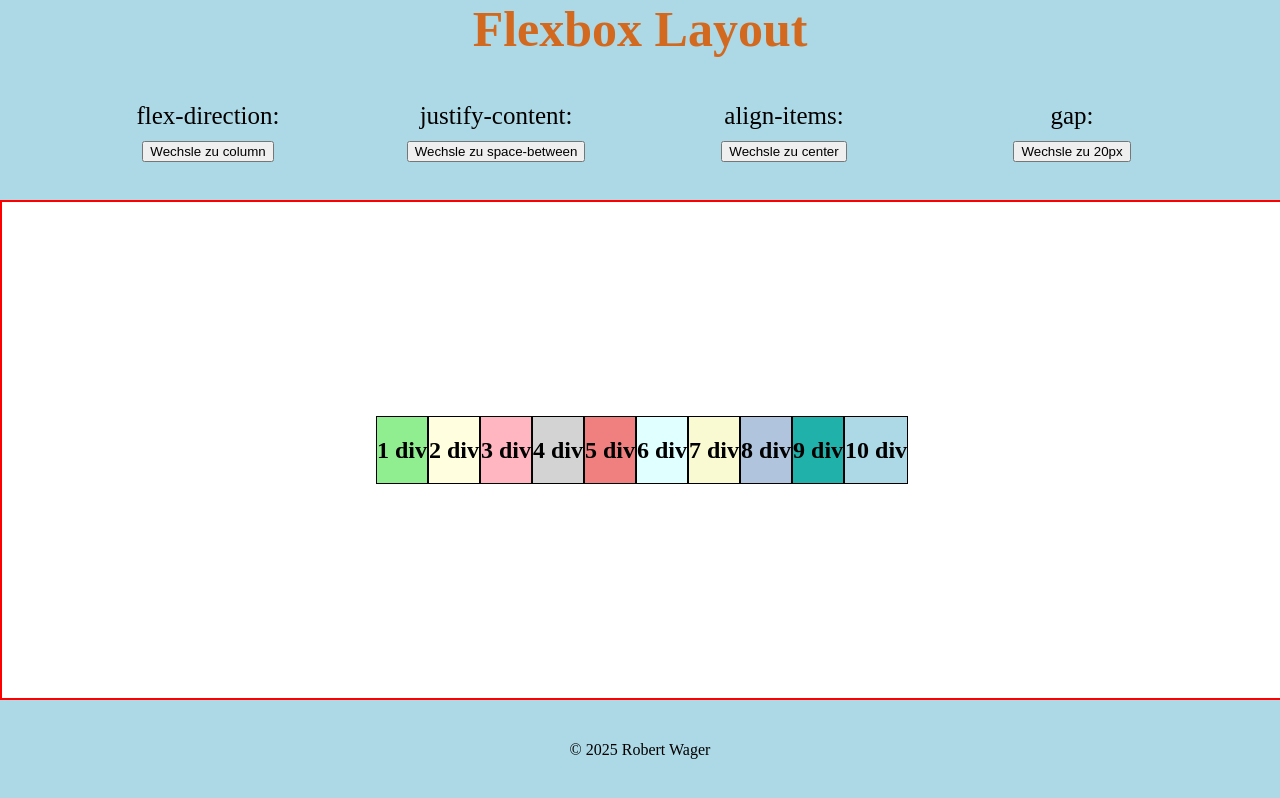
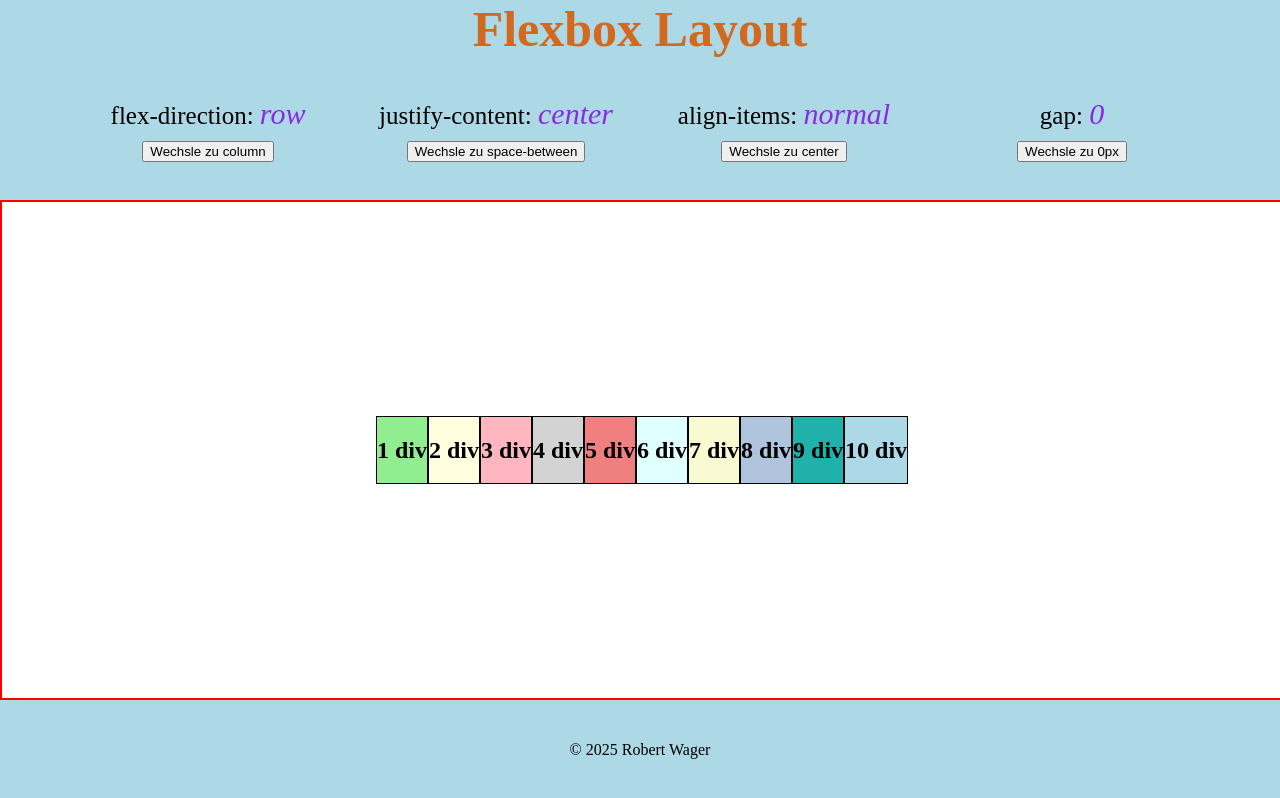
Before and after one commit to N3kr9st/flexbox-play-demo, a plain HTML site: page index.html in a window 1280 px wide. Drawn offline with Linux system fonts and the light colour scheme.

Commit message:
Einige kleine Fehler in der Index und dem Style geändert

```diff
--- a/index.html
+++ b/index.html
@@ -24,7 +24,7 @@
         </div>
         <div id="divGap">
         <label for="gap-toggle">gap: <span id="gapSpan"></span></label>
-        <button id="gap-toggle">Wechsle zu 20px</button>
+        <button id="gap-toggle">Wechsle zu 0px</button>
         </div>
         </div>
 
--- a/js/script.js
+++ b/js/script.js
@@ -5,12 +5,16 @@ document.addEventListener('DOMContentLoaded', function() {
     const buttonJustify = document.getElementById('justify-toggle');
     const buttonAlign = document.getElementById('align-toggle');
     const buttonGap = document.getElementById('gap-toggle');
-
+    this.getElementById('dirSpan').textContent = getComputedStyle(container).flexDirection;
+    this.getElementById('justSpan').textContent = getComputedStyle(container).justifyContent;
+    this.getElementById('alignSpan').textContent = getComputedStyle(container).alignContent;
+    this.getElementById('gapSpan').textContent = "0";
 
 
     buttonDir.addEventListener('click', () => {
     const currentDirection = getComputedStyle(container).flexDirection;
     const span = this.getElementById('dirSpan');
+
 
     if (currentDirection === 'column') {
         container.style.flexDirection = 'row';
@@ -54,11 +58,12 @@ document.addEventListener('DOMContentLoaded', function() {
     buttonAlign.addEventListener('click', () => {
     const currentAlign = getComputedStyle(container).alignItems;
     const span = this.getElementById('alignSpan');
+
     if (currentAlign === 'stretch') {
         container.style.alignItems = 'center';
         buttonAlign.textContent = 'Wechsle zu center';
         span.textContent = "center";
-    }   else if (currentAlign === 'center') {
+    }else if (currentAlign === 'center') {
         container.style.alignItems = 'flex-start';
         buttonAlign.textContent = 'Wechsle zu flex-start';
         span.textContent = "flex-start";
```
